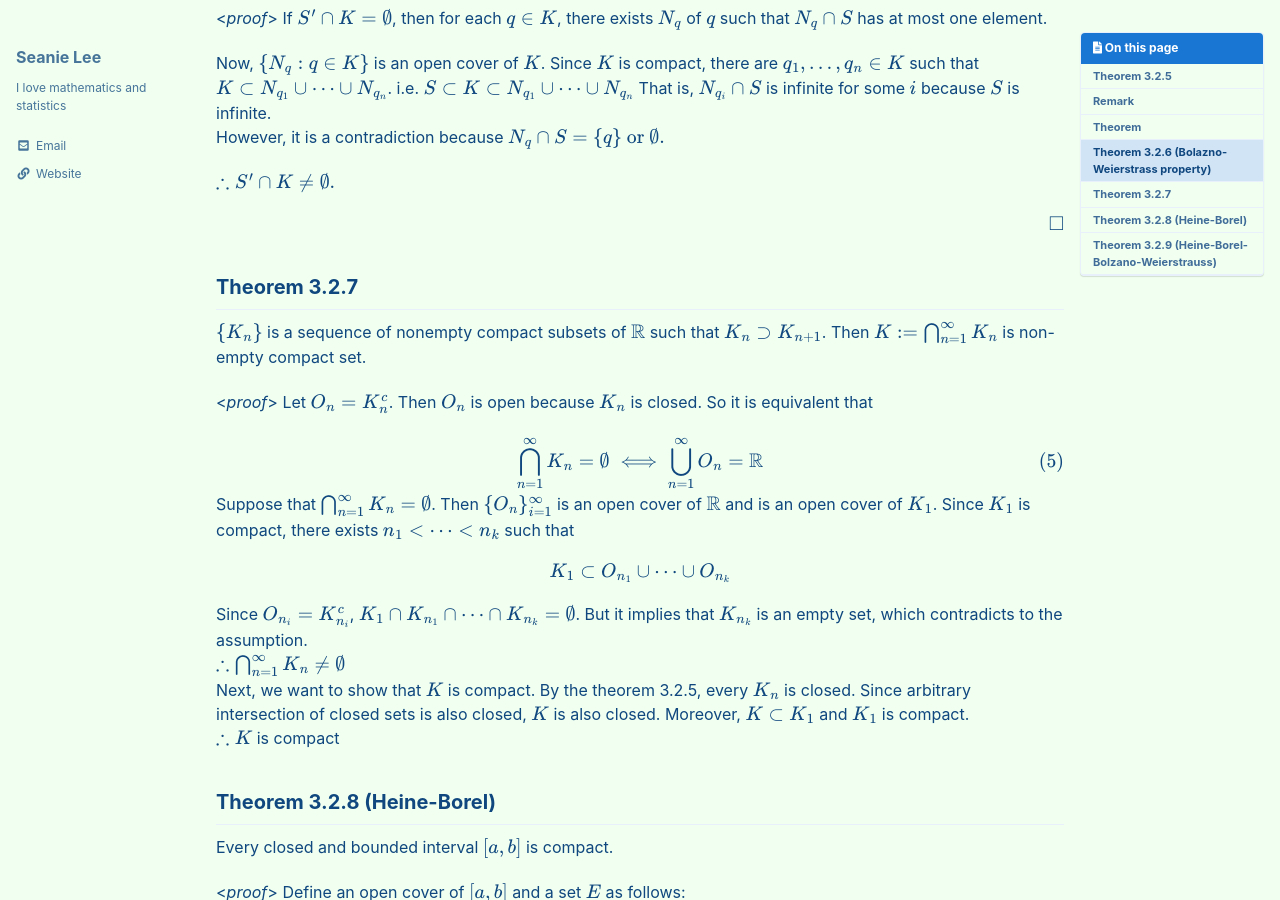
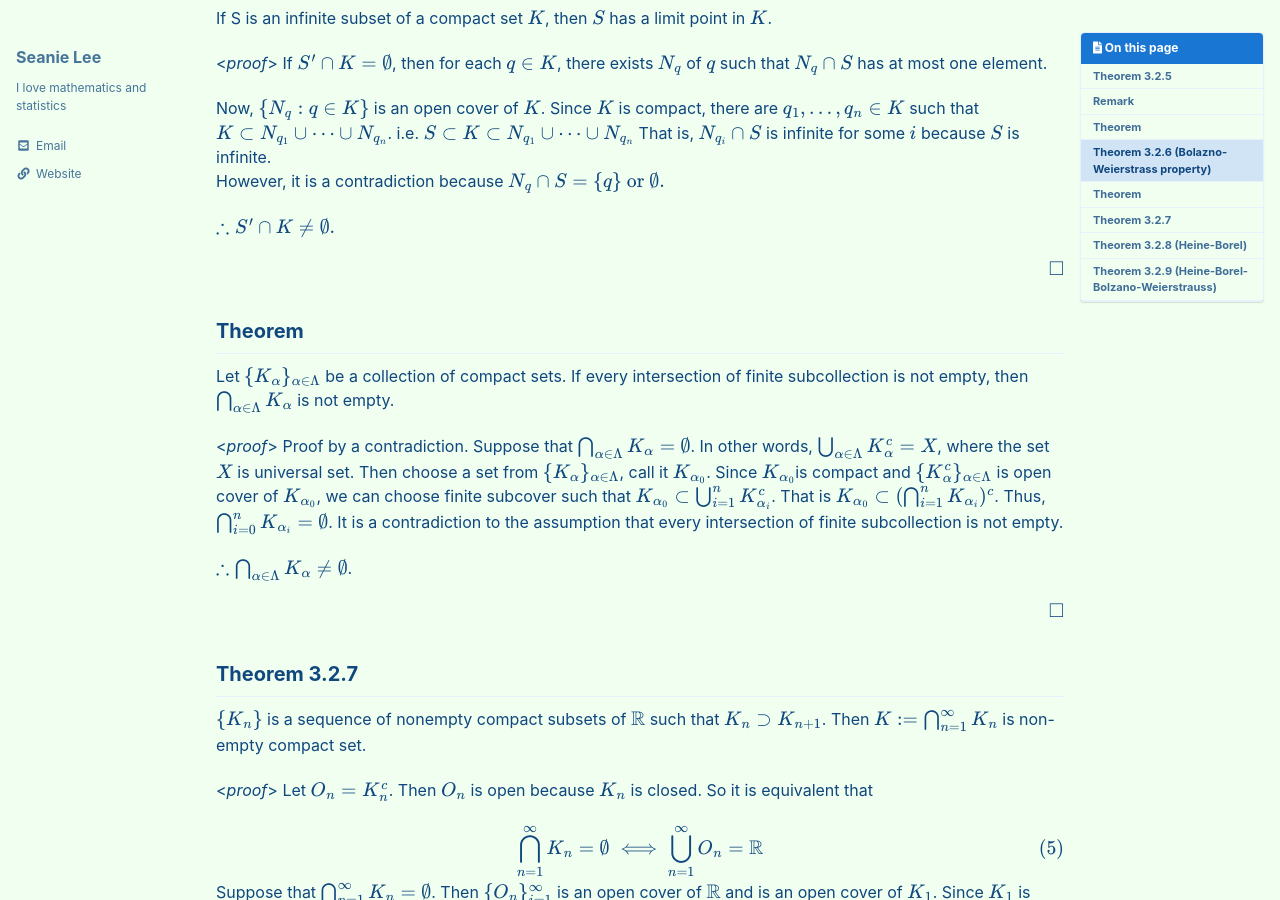
Before and after one commit to seanie12/blog, a Jekyll site: the page built from _posts/2021-01-23-compact.md, in a window 1280 px wide and 900 px high, scrolled down 1882 px. Built offline with Jekyll 4.4.1, drawn with Linux system fonts in a browser that asks for light colours; cached includes are drawn as plain includes; formulas are drawn with MathJax 3.

Commit message:
Update 2021-01-23-compact.md

```diff
--- a/_posts/2021-01-23-compact.md
+++ b/_posts/2021-01-23-compact.md
@@ -86,6 +86,7 @@ Since $K$ is compact in $X$ and $K\subset\bigcup_{\alpha\in\Lambda} H_\alpha$, w
 
 $\therefore K$ is compact in $Y$.
 
+ $$\tag*{$\square$}$$
 ## Theorem 3.2.6 (Bolazno-Weierstrass property)
 If S is an infinite subset of a compact set $K$, then $S$ has a limit point in $K$.
 
@@ -100,6 +101,16 @@ That is, $N_{q_i} \cap S$ is infinite for some $i$ because $S$ is infinite. <br
 However, it is a contradiction because $$N_q \cap S = \{q \} \text{ or } \emptyset. $$ <br />
 
 $\therefore S^\prime \cap K \neq \emptyset.$
+
+ $$\tag*{$\square$}$$
+
+## Theorem
+Let $$\{K_\alpha\}_{\alpha\in\Lambda}$$ be a collection of compact sets. If every intersection of finite subcollection is not empty, then $\bigcap_{\alpha\in\Lambda}K_\alpha$ is not empty.
+
+<*proof*>
+Proof by a contradiction. Suppose that $\bigcap_{\alpha\in\Lambda}K_\alpha=\emptyset$. In other words, $\bigcup_{\alpha\in\Lambda}K^c_\alpha=X$, where the set $X$ is universal set. Then choose a set from $$\{K_\alpha\}_{\alpha\in\Lambda}$$, call it $K_{\alpha_0}$. Since $K_{\alpha_0}$is compact and $$\{K^c_\alpha\}_{\alpha\in\Lambda}$$ is open cover of $K_{\alpha_0}$, we can choose finite subcover such that $K_{\alpha_0}\subset \bigcup_{i=1}^nK^c_{\alpha_i}$. That is $K_{\alpha_0}\subset (\bigcap_{i=1}^nK_{\alpha_i})^c$. Thus, $\bigcap_{i=0}^n K_{\alpha_i}=\emptyset$. It is a contradiction to the assumption that every intersection of finite subcollection is not empty.
+
+$\therefore \bigcap_{\alpha\in\Lambda}K_\alpha \neq \emptyset$.
 
  $$\tag*{$\square$}$$
 
```
